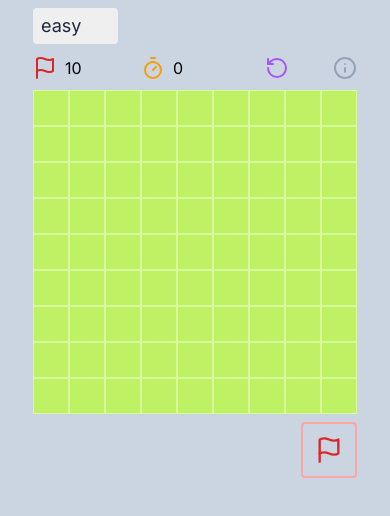
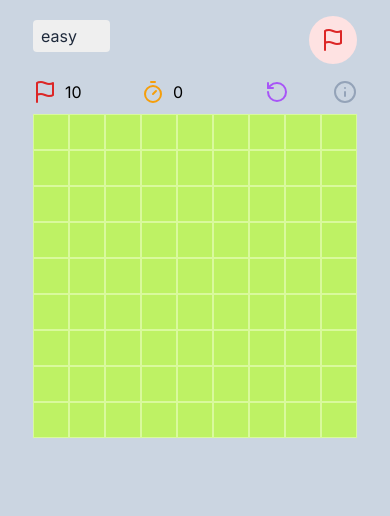
Before and after one commit to yvonne11yuting/next-minesweeper, a Next.js app: page / in a window 390 px wide. Shown: the top 516 px of the page. Built offline with nearby package versions, Linux system fonts and the light colour scheme.

Commit message:
feat: move flag mode button to MinesweeperMain

```diff
--- a/components/Board.tsx
+++ b/components/Board.tsx
@@ -6,13 +6,13 @@ import { GAME_LEVEL } from "@/constants/minesweeperConstants"
 import { domUtils } from "@/utils/domUtils"
 import GameInfo from "./GameInfo"
 import GameStatus from "./GameStatus"
-import FlagModeBtn from "./FlagModeBtn"
 
 interface BoardProps {
     level: GAME_LEVEL;
     rows: number;
     cols: number;
     totalMines: number;
+    flagMode: boolean;
 }
 
 const Board = ({
@@ -20,12 +20,12 @@ const Board = ({
     rows,
     cols,
     totalMines,
+    flagMode,
 }: BoardProps) => {
     const [mines, setMines] = useState<string[]>([])
     const [flagged, setFlagged] = useState<string[]>([])
     const [squareStatus, setSquareStatus] = useState<SquareStatus>({})
     const [gameStatus, setGameStatus] = useState<GameStatusEnum>(GameStatusEnum.INIT)
-    const [flagMode, setFlagMode] = useState<boolean>(false) // Flag mode only for mobile devices
     const mineSweeper = useMemo(() => new Minesweeper(rows, cols, mines, squareStatus), [rows, cols, mines, squareStatus])
     const board = mineSweeper.generateBoard
     const gameInProgress = gameStatus === GameStatusEnum.INIT || gameStatus === GameStatusEnum.PLAYING
@@ -147,7 +147,6 @@ const Board = ({
                     )
                 }
             </div>
-            <FlagModeBtn flagMode={flagMode} setFlagMode={setFlagMode} />
         </>
     )
 }
--- a/components/FlagModeBtn.tsx
+++ b/components/FlagModeBtn.tsx
@@ -10,14 +10,14 @@ const FlagModeBtn = ({
     setFlagMode
 }: FlagModeBtnProps) => {
     return (
-        <div className="mt-2 text-right block lg:hidden">
+        <div className="mt-2 block lg:hidden">
             <button
                 data-testid="FLAG_MODE_BTN"
                 onClick={() => setFlagMode(!flagMode)}
                 aria-pressed={flagMode}
-                className={`p-3 border-2 border-red-300 rounded ${flagMode ? 'bg-red-300' : ''}`}
+                className={`p-3 rounded-full ${flagMode ? 'bg-red-300' : 'bg-red-100'}`}
             >
-                <Flag color="#dc2626" size="1.75rem" />
+                <Flag color="#dc2626" size="1.5rem" />
             </button>
         </div>
     )
--- a/components/MinesweeperMain.tsx
+++ b/components/MinesweeperMain.tsx
@@ -2,10 +2,12 @@
 import { useState } from 'react'
 import Board from './Board'
 import { GAME_LEVEL, LEVEL_OPTIONS, LEVEL_SETTING } from '@/constants/minesweeperConstants'
+import FlagModeBtn from './FlagModeBtn'
 
 const MinesweeperMain = () => {
     const defaultLevelEasy = LEVEL_OPTIONS[0].value
     const [level, setLevel] = useState<GAME_LEVEL>(defaultLevelEasy)
+    const [flagMode, setFlagMode] = useState<boolean>(false) // Flag mode only for mobile devices
     const selectedLevel = LEVEL_SETTING[level]
 
     const onChangeLevel = (e: React.ChangeEvent<HTMLSelectElement>) => {
@@ -14,20 +16,22 @@ const MinesweeperMain = () => {
 
     return (
         <div className="p-2">
-            <div className="mb-3">
-                <select className="px-2 py-1 text-lg text-slate-800 rounded" value={level} onChange={onChangeLevel}>
+            <div className="flex items-center justify-between mb-4">
+                <select className="flex-none px-2 py-1 text-base text-slate-800 rounded" value={level} onChange={onChangeLevel}>
                     {
                         LEVEL_OPTIONS.map(({ value, text }) => (
                             <option key={value} value={value}>{text}</option>
                         ))
                     }
                 </select>
+                <FlagModeBtn flagMode={flagMode} setFlagMode={setFlagMode} />
             </div>
             <Board
                 level={level}
                 rows={selectedLevel.rows}
                 cols={selectedLevel.cols}
                 totalMines={selectedLevel.totalMines}
+                flagMode={flagMode}
             />
         </div>
     )
```
Also changed, not shown: 2 other files (tests, documents, lock files or other folders).
